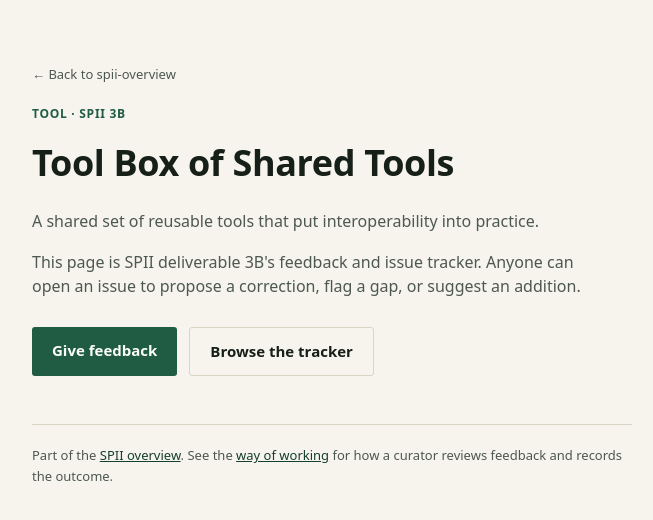
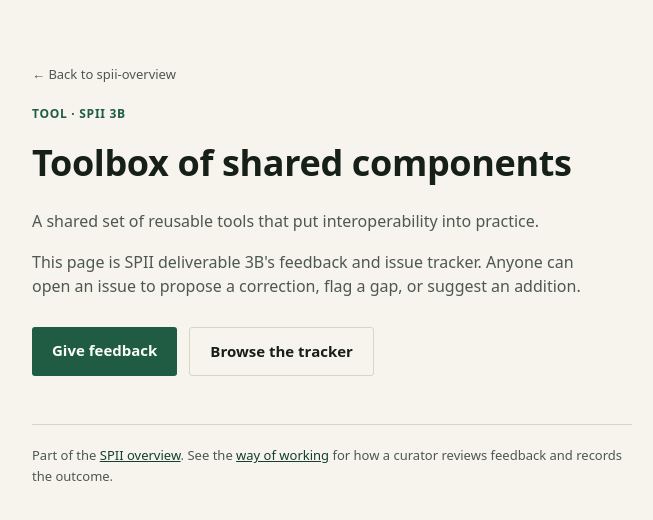
Before and after one commit to surf-ori/spii-3b-toolbox-shared-tools, a plain HTML site: page index.html in a window 1280 px wide. Shown: the whole page, without its empty margins (308-961 px from the left). Drawn offline with Linux system fonts and the light colour scheme.

Commit message:
Rename deliverable display name to Toolbox of shared components
Matches the rename decided for SPII deliverable 3B: "Tool Box of
Shared Tools" -> "Toolbox of shared components". Updates README.md,
CLAUDE.md, index.html, and the feedback issue template.

Co-Authored-By: Claude Sonnet 5 <noreply@anthropic.com>
Claude-Session: https://claude.ai/code/session_01Ty7TZndw3rZSH1jYcDeSGp

```diff
--- a/index.html
+++ b/index.html
@@ -3,7 +3,7 @@
 <head>
 <meta charset="UTF-8">
 <meta name="viewport" content="width=device-width, initial-scale=1">
-<title>SPII 3B: Tool Box of Shared Tools</title>
+<title>SPII 3B: Toolbox of shared components</title>
 <meta name="description" content="A shared set of reusable tools that put interoperability into practice.">
 <style>
   :root{
@@ -36,7 +36,7 @@
 <div class="wrap">
   <a class="back-link" href="https://surf-ori.github.io/spii-overview/">&larr; Back to spii-overview</a>
   <span class="kicker">Tool · SPII 3B</span>
-  <h1>Tool Box of Shared Tools</h1>
+  <h1>Toolbox of shared components</h1>
   <p>A shared set of reusable tools that put interoperability into practice.</p>
   <p>This page is SPII deliverable 3B's feedback and issue tracker. Anyone can open an issue to propose a correction, flag a gap, or suggest an addition.</p>
   <div class="actions">
```
Also changed, not shown: 3 other files.
